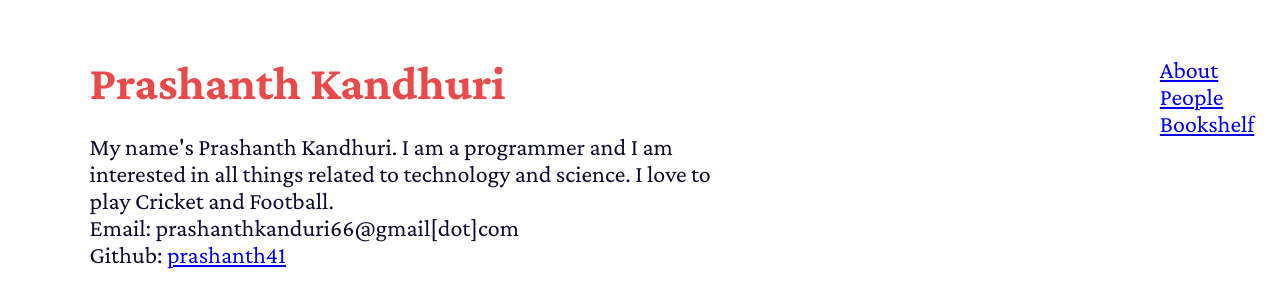
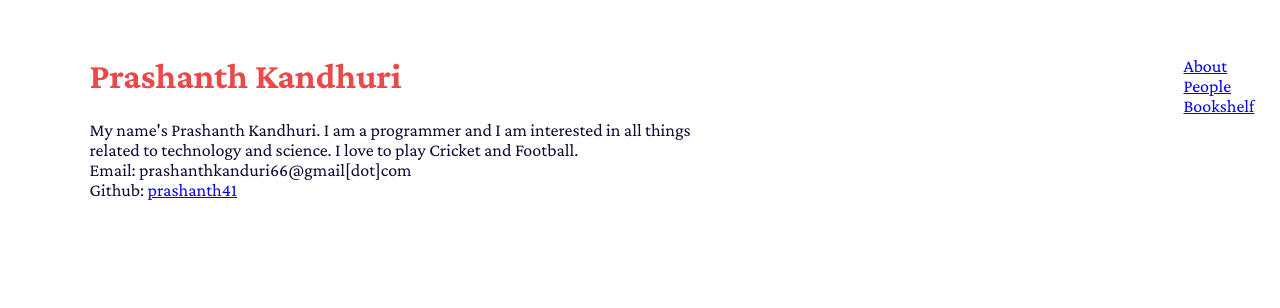
Before and after one commit to prashanth41/personal-website, a React (Create React App) app: page / in a window 1280 px wide. Shown: the top 308 px of the page. Built offline with nearby package versions, Linux system fonts and the light colour scheme.

Commit message:
Change font-size

```diff
--- a/src/App.css
+++ b/src/App.css
@@ -10,7 +10,7 @@
   justify-content: space-between;
   color: #0d0a33;
   font-family: "Crimson Pro", serif;
-  font-size: 24px;
+  font-size: 18px;
   margin-left: 7vw;
   margin-top: 7vh;
 }
```
